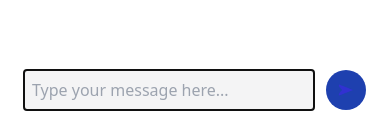
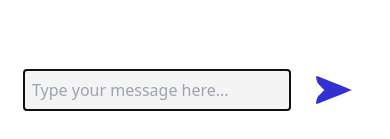
Before and after one commit to Naik-Bharat/Chat-App, a Next.js app in the folder frontend/: page / in a window 390 px wide. Both pictures are taken after typing "Sample", "Sample" into the empty fields and a click on the button "Enter Room". Shown: the part 702-841 px from the top of the page. Built offline with nearby package versions, Linux system fonts and the light colour scheme; no server answers.

Commit message:
handled message sending on phone and fixed send button

```diff
--- a/frontend/components/MessageInput.tsx
+++ b/frontend/components/MessageInput.tsx
@@ -26,7 +26,15 @@ const MessageInput = ({ handleMessageSubmission }: Props) => {
     }
   }
 
+  const isPhone = () => {
+    const userAgent = navigator.userAgent.toLocaleLowerCase();
+    return /android|webos|iphone|ipad|ipod|blackberry|iemobile|opera mini/i.test(userAgent);
+  }
+
   const handleKeyPress = (event: React.KeyboardEvent<HTMLTextAreaElement>) => {
+    if (isPhone()) {
+      return;
+    }
     // handle submit when pressed enter
     if (event.key == "Enter" && !event.shiftKey) {
       event.preventDefault();
@@ -36,15 +44,17 @@ const MessageInput = ({ handleMessageSubmission }: Props) => {
 
   const handleSubmit = (event: React.FormEvent<HTMLFormElement>) => {
     event.preventDefault();
-    handleMessageSubmission(data);
-    setData("");
+    if (data.trim() != "") {
+      handleMessageSubmission(data);
+      setData("");
+    }
   }
 
   return (
     <form onSubmit={handleSubmit} ref={formRef} className='flex justify-evenly my-8'>
       <textarea onChange={handleDataChange} onKeyDown={handleKeyPress} ref={textAreaRef} value={data} rows={1} required placeholder='Type your message here...' autoFocus className='resize-none max-h-48 rounded-sm bg-zinc-100 dark:bg-zinc-900 px-2 py-2 h-auto flex-grow' />
-      <button type='submit' className='ml-3 rounded-full self-end h-10 py-2 px-3 bg-blue-800'>
-        <Image src='/send-btn.svg' alt='Send Button' width={16} height={16} />
+      <button type='submit' className='ml-3 rounded-full self-end h-10 px-3'>
+        <Image src='/send-btn.svg' alt='Send Button' width={40} height={40} />
       </button>
     </form>
   )
--- a/frontend/components/RenderMessageList.tsx
+++ b/frontend/components/RenderMessageList.tsx
@@ -16,7 +16,7 @@ const RenderMessageList = ({ msgList }: {msgList: Message[]}) => {
 // renders a single message
 const RenderMessage = ({ message }: {message: Message}) =>{
   return (
-    <div className="rounded-sm my-1 py-1 px-2 hover:bg-zinc-900">
+    <div className="rounded-sm my-1 py-1 px-2 hover:bg-zinc-100 dark:hover:bg-zinc-900">
       <p className='whitespace-pre-wrap break-words font-bold text-lg'>{message.name}</p>
       <p className="mx-2 whitespace-pre-wrap break-words">{message.data}</p>
     </div>
```
